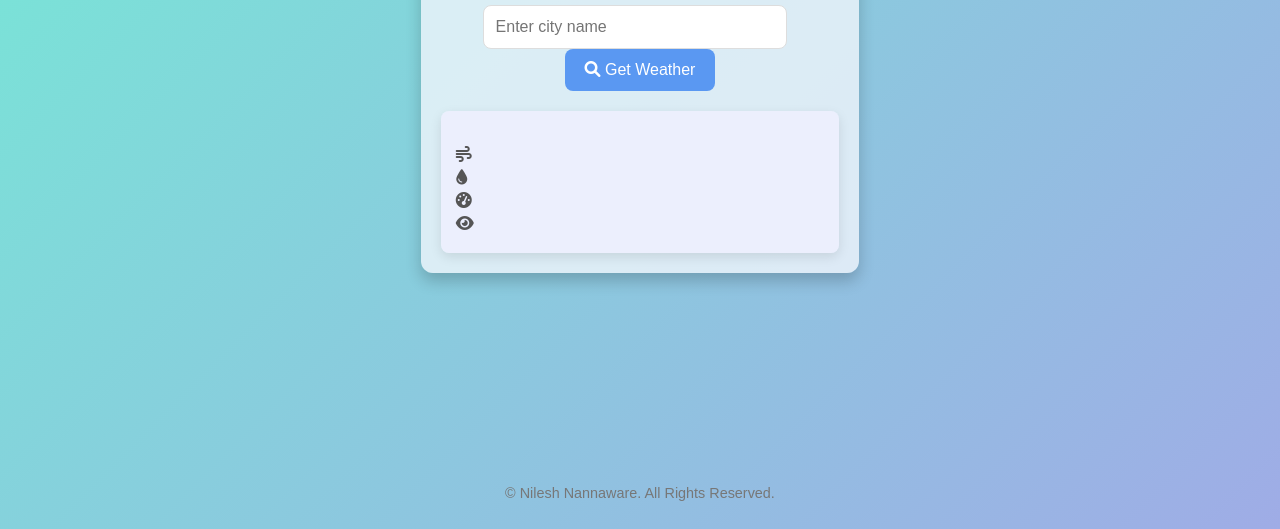
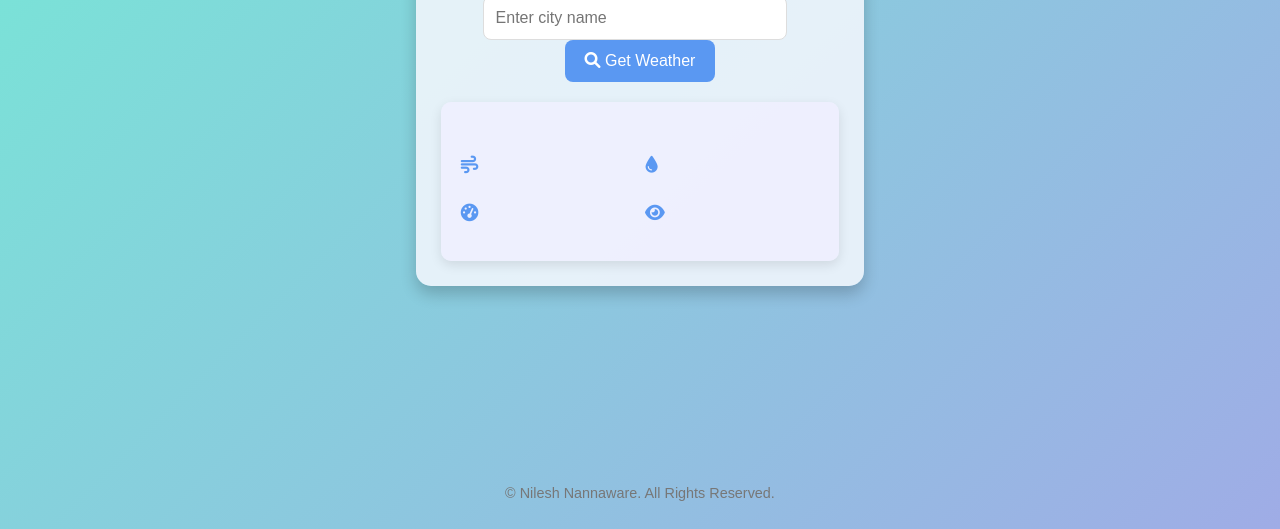
Before and after one commit to nileshnannaware10/weather-app, a plain HTML site: page index.html in a window 1280 px wide. Shown: the part 327-856 px from the top of the page. Drawn offline with Linux system fonts and the light colour scheme.

Commit message:
Update styles.css

```diff
--- a/styles.css
+++ b/styles.css
@@ -1,4 +1,3 @@
-
 body {
   font-family: 'Poppins', sans-serif;
   background: linear-gradient(135deg, #74ebd5, #9face6);
@@ -12,25 +11,30 @@ body {
   min-height: 100vh;
   display: flex;
   flex-direction: column;
-    justify-content: space-between;
+  justify-content: center;
+  align-items: center;
 }
 
+.weather-app {
+  max-width: 500px;
+  margin: auto;
+  background: rgba(240, 246, 252, 0.9);
+  padding: 25px;
+  border-radius: 15px;
+  box-shadow: 0 8px 16px rgba(0, 0, 0, 0.2);
+  animation: fadeIn 1s ease-in-out;
+}
 
-  .weather-app {
-    max-width: 450px;
-    margin: auto;
-    background: rgba(240, 246, 252, 0.8);
-    padding: 20px;
-    border-radius: 12px;
-    box-shadow: 0 8px 16px rgba(0, 0, 0, 0.2);
+@keyframes fadeIn {
+  from { opacity: 0; transform: translateY(-20px); }
+  to { opacity: 1; transform: translateY(0); }
 }
 
 h1 {
   font-size: 2.5rem;
   color: #444;
-    margin-bottom: 15px;
+  margin-bottom: 20px;
 }
-
 
 form {
   margin: 20px 0;
@@ -67,28 +71,56 @@ body {
   background-color: #477ccf;
 }
 
-
 #weather-result {
   margin-top: 20px;
-    text-align: left;
-    background: rgba(240, 240, 255, 0.8);
-    padding: 15px;
-    border-radius: 8px;
+  text-align: center;
+  background: rgba(240, 240, 255, 0.9);
+  padding: 20px;
+  border-radius: 10px;
   box-shadow: 0 4px 12px rgba(0, 0, 0, 0.1);
+  animation: slideIn 0.5s ease-in-out;
+}
+
+@keyframes slideIn {
+  from { opacity: 0; transform: translateY(20px); }
+  to { opacity: 1; transform: translateY(0); }
 }
 
 #weather-result h2 {
-    font-size: 1.5rem;
+  font-size: 1.8rem;
   color: #333;
-    margin-bottom: 10px;
+  margin-bottom: 15px;
+}
+
+.weather-icon {
+  font-size: 4rem;
+  margin: 15px 0;
 }
 
 #weather-result p {
-    font-size: 1rem;
-    margin: 5px 0;
+  font-size: 1.1rem;
+  margin: 10px 0;
   color: #555;
 }
 
+.additional-info {
+  display: grid;
+  grid-template-columns: repeat(2, 1fr);
+  gap: 10px;
+  margin-top: 15px;
+}
+
+.additional-info p {
+  display: flex;
+  align-items: center;
+  font-size: 1rem;
+  color: #555;
+}
+
+.additional-info i {
+  margin-right: 8px;
+  color: #5a98f2;
+}
 
 footer {
   font-size: 0.9rem;
@@ -101,16 +133,6 @@ body {
   margin: 0;
 }
 
-  footer p a {
-    color: #5a98f2;
-    text-decoration: none;
-    font-weight: bold;
-  }
-
-  footer p a:hover {
-    text-decoration: underline;
-  }
-
 @media (max-width: 600px) {
   input[type="text"] {
     width: 100%;
@@ -121,7 +143,7 @@ body {
     width: 100%;
   }
 
-    #weather-result {
-      text-align: center;
+  .additional-info {
+    grid-template-columns: 1fr;
   }
 }
```
Lines whose indentation alone changed are shown as unchanged.
